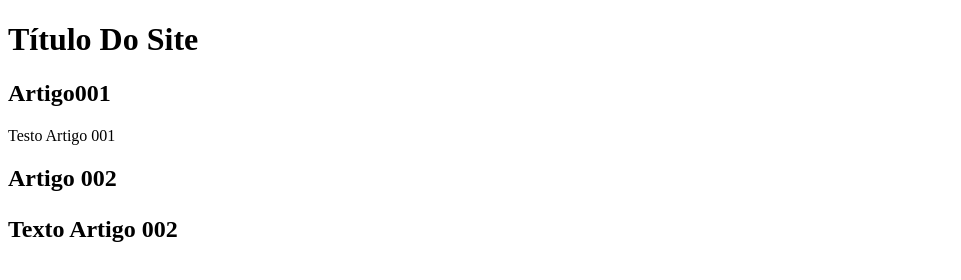
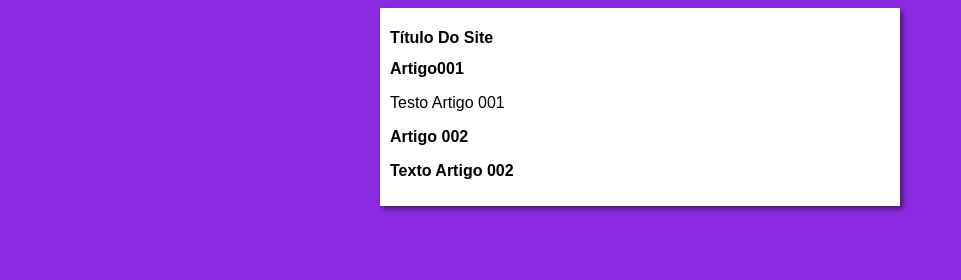
Before and after one commit to DanielGomes33/projeto-teste, a plain HTML site: page index.html in a window 1280 px wide. Shown: the whole page, without its empty margins (0-961 px from the left). Drawn offline with Linux system fonts and the light colour scheme.

Commit message:
Iniciei o Design

```diff
--- /dev/null
+++ b/estilos/style.css
@@ -0,0 +1,16 @@
+* {
+    font-family: Arial, Helvetica, sans-serif;
+    font-size: 16px;
+}
+
+body {
+    background-color: blueviolet;
+}
+
+main {
+    background-color: white;
+    width: 500px;
+    margin: auto;
+    padding: 10px;
+    box-shadow: 3px 3px 5px rgba(0, 0, 0, 0.473);
+}
--- a/index.html
+++ b/index.html
@@ -4,7 +4,8 @@
     <meta charset="UTF-8">
     <meta http-equiv="X-UA-Compatible" content="IE=edge">
     <meta name="viewport" content="width=device-width, initial-scale=1.0">
-    <title>Título Do Site</title>
+    <title>Site Do Curso</title>
+    <link rel="stylesheet" href="estilos/style.css">
 </head>
 <body>
     <main>
```
